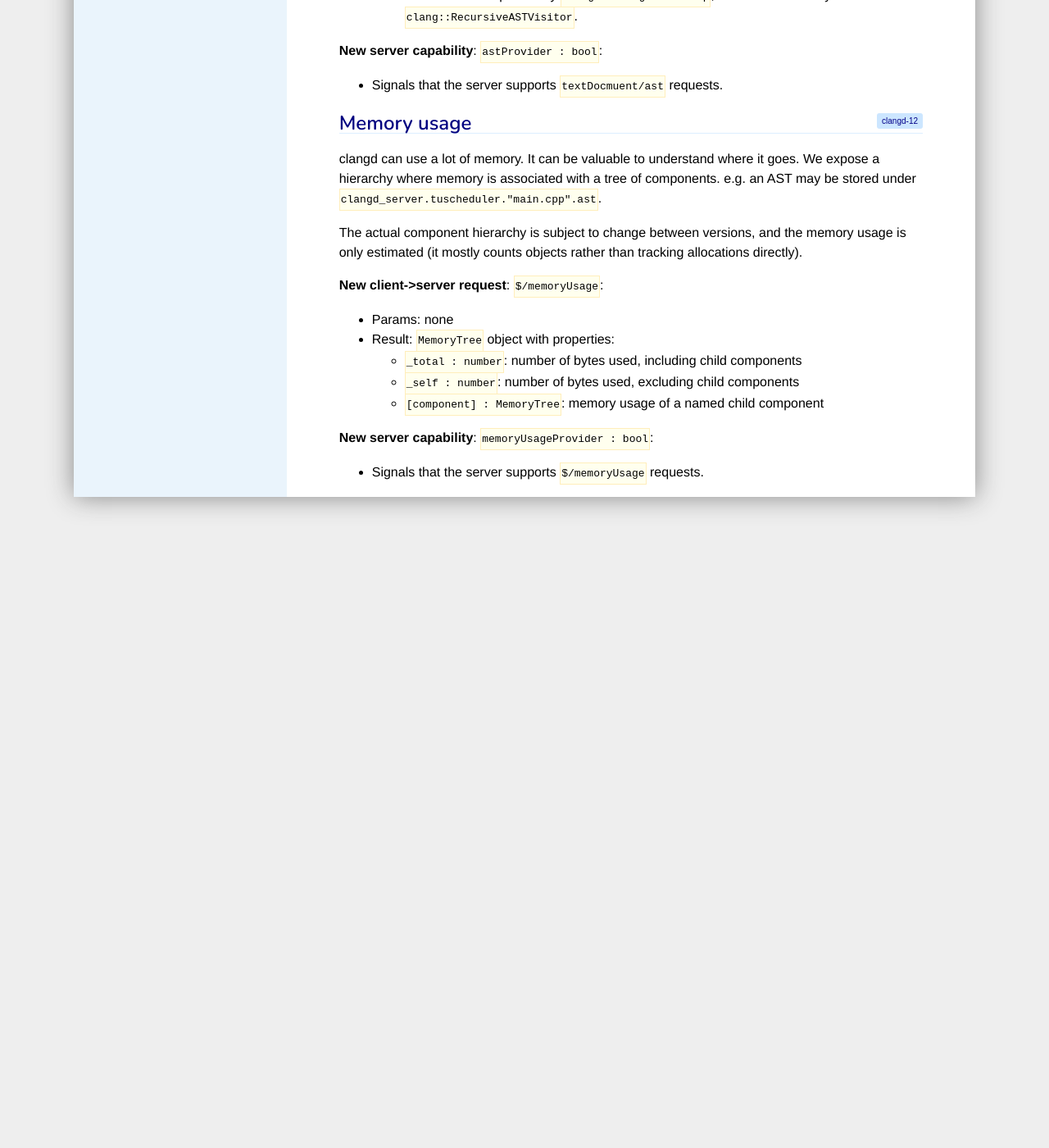
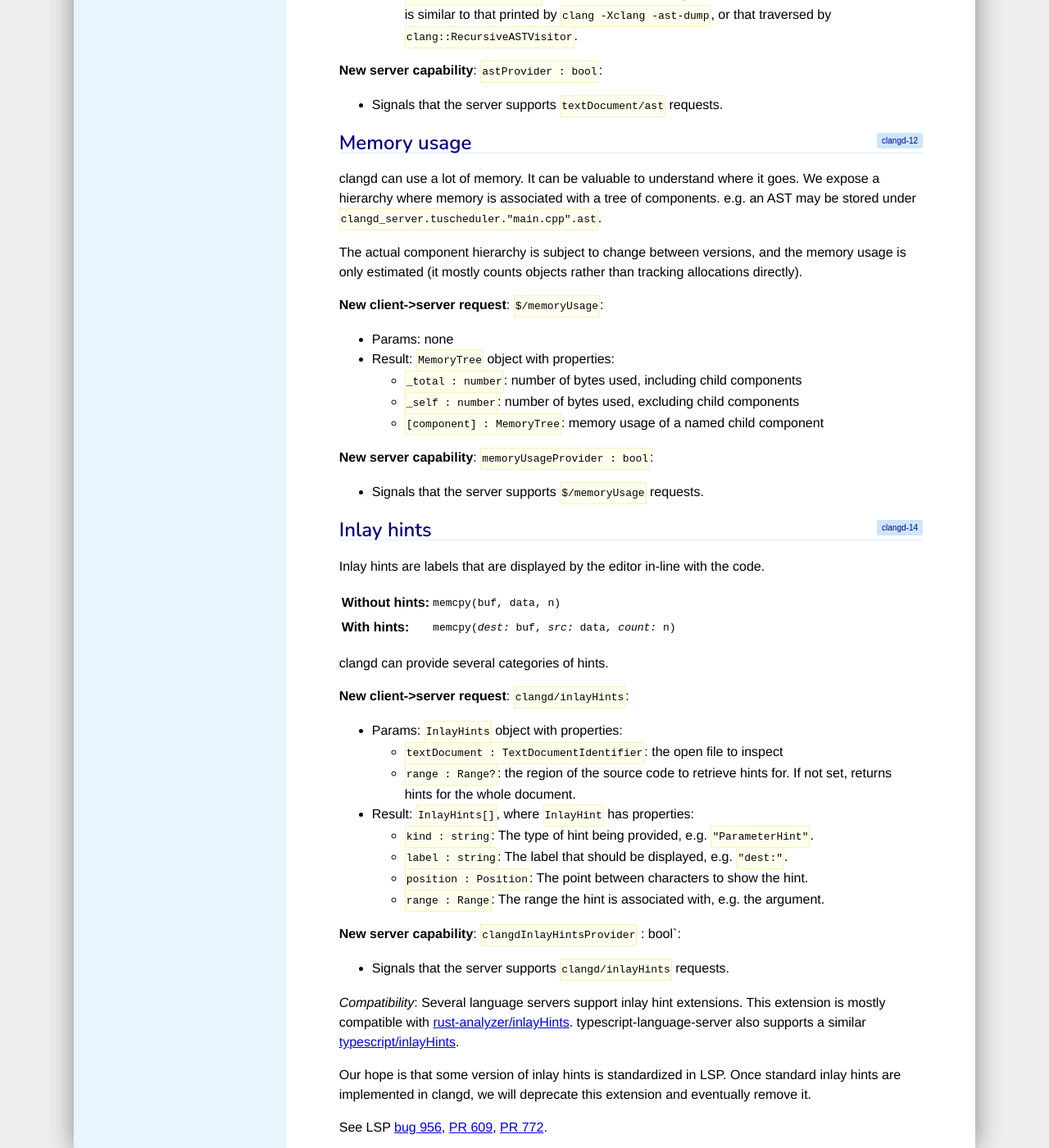
Before and after one commit to llvm/clangd-www, a Jekyll site: the page built from extensions.md, in a window 1280 px wide and 1400 px high, scrolled down 5590 px. Shown: the whole window at 82% size. Built offline with Jekyll 4.4.1, drawn with Linux system fonts in a browser that asks for light colours; our own code applies the rules of GitHub Pages for plain Markdown files.

Commit message:
Document inlay hints for clangd 14 (#56)
Plan is to expose this in clangd 14.
https://github.com/clangd/clangd/issues/313

```diff
--- a/extensions.md
+++ b/extensions.md
@@ -231,7 +231,7 @@ well as syntax (e.g. implicit casts).
      or that traversed by `clang::RecursiveASTVisitor`.
 
 **New server capability**: `astProvider : bool`:
- - Signals that the server supports `textDocmuent/ast` requests.
+ - Signals that the server supports `textDocument/ast` requests.
 
 ## Memory usage
 {:.v12}
@@ -253,3 +253,42 @@ tracking allocations directly).
 
 **New server capability**: `memoryUsageProvider : bool`:
  - Signals that the server supports `$/memoryUsage` requests.
+
+## Inlay hints
+{:.v14}
+
+Inlay hints are labels that are displayed by the editor in-line with the code.
+
+| **Without hints:** | <tt>memcpy(buf, data, n)</tt> |
+| **With hints:**    | <tt>memcpy(_dest:_ buf, _src:_ data, _count:_ n)</tt> |
+
+clangd can provide several categories of hints.
+
+**New client->server request**: `clangd/inlayHints`:
+ - Params: `InlayHints` object with properties:
+   - `textDocument : TextDocumentIdentifier`: the open file to inspect
+   - `range : Range?`: the region of the source code to retrieve hints for.
+     If not set, returns hints for the whole document.
+ - Result: `InlayHints[]`, where `InlayHint` has properties:
+   - `kind : string`: The type of hint being provided, e.g. `"ParameterHint"`.
+   - `label : string`: The label that should be displayed, e.g. `"dest:"`.
+   - `position : Position`: The point between characters to show the hint.
+   - `range : Range`: The range the hint is associated with, e.g. the argument.
+
+**New server capability**: `clangdInlayHintsProvider` : bool`:
+ - Signals that the server supports `clangd/inlayHints` requests.
+
+_Compatibility_: Several language servers support inlay hint extensions.
+This extension is mostly compatible with
+[rust-analyzer/inlayHints](https://github.com/kjeremy/vscode-languageserver-node/blob/5849e59afd9d598666426f2640dfbd173eace02d/protocol/src/protocol.inlayHints.proposed.md).
+typescript-language-server also supports a similar
+[typescript/inlayHints](https://github.com/typescript-language-server/typescript-language-server#inlay-hints-typescriptinlayhints-experimental).
+
+Our hope is that some version of inlay hints is standardized in LSP. Once
+standard inlay hints are implemented in clangd, we will deprecate this extension
+and eventually remove it.
+
+See LSP
+[bug 956](https://github.com/microsoft/language-server-protocol/issues/956),
+[PR 609](https://github.com/microsoft/vscode-languageserver-node/pull/609),
+[PR 772](https://github.com/microsoft/vscode-languageserver-node/pull/772).
--- a/styles.css
+++ b/styles.css
@@ -167,7 +167,7 @@ a[href^="https://code.woboq.org/"] {
 }
 
 /* Version marker ornaments */
-.v6::before, .v7::before, .v8::before, .v9::before, .v10::before, .v11::before, .v12::before, .v13::before {
+.v6::before, .v7::before, .v8::before, .v9::before, .v10::before, .v11::before, .v12::before, .v13::before, .v14::before {
   color: #008;
   border-radius: 3px;
   padding: 0.2em 0.6em;
@@ -187,6 +187,7 @@ a[href^="https://code.woboq.org/"] {
 .v11::before { content: "clangd-11"; }
 .v12::before { content: "clangd-12"; }
 .v13::before { content: "clangd-13"; }
+.v14::before { content: "clangd-14"; }
 
 .main-article {
   text-align: center;
```
